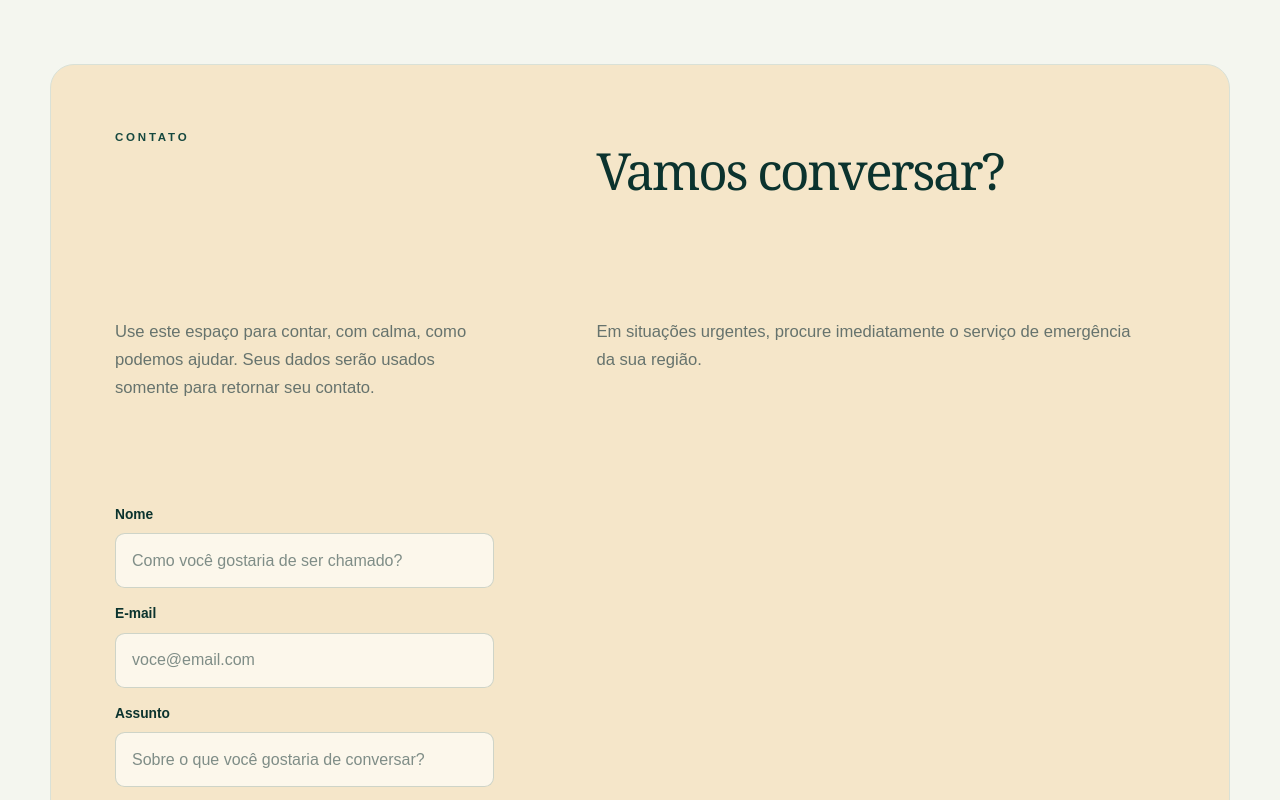
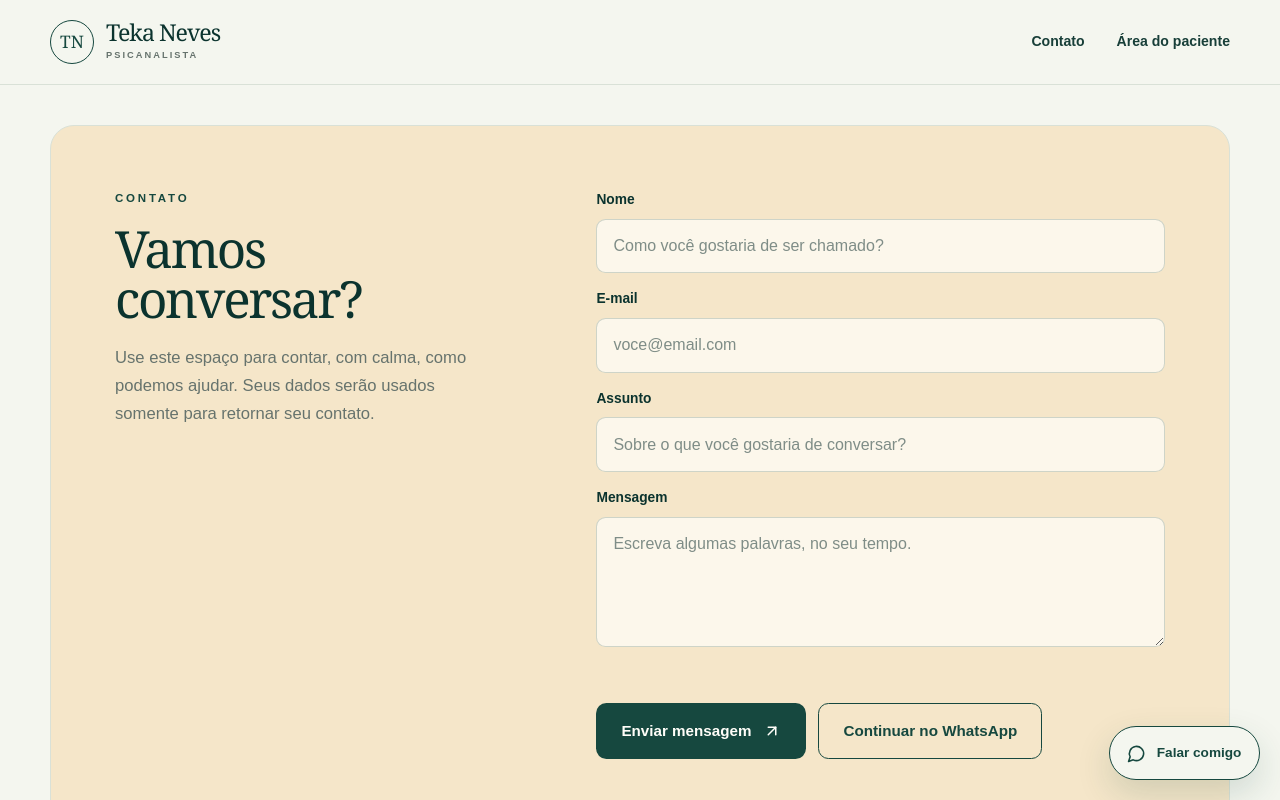
Before and after one commit to saulovitalpaz/tekaneves, a Next.js app: page /contato in a window 1280 px wide. Shown: the top 800 px of the page. Built offline with nearby package versions, Linux system fonts and the light colour scheme.

Commit message:
feat: separate homepage and patient inboxes

```diff
--- a/app/admin/mensagens/page.tsx
+++ b/app/admin/mensagens/page.tsx
@@ -1,10 +1,16 @@
 import { ContactRequestForm } from "@/components/contact-request-form";
+import { HomepageInquiryList } from "@/components/homepage-inquiry-list";
 import { MessageList } from "@/components/message-list";
 import { requireRole } from "@/lib/auth/guards";
+import { prisma } from "@/lib/db";
 import { listInternalInbox, listTekaAdminInbox } from "@/lib/internal-messages";
 
 export default async function AdminMessagesPage() {
   const user = await requireRole(["ADMIN", "THERAPIST"]);
-  const messages = user.role === "ADMIN" ? await listTekaAdminInbox() : await listInternalInbox(user.id);
-  return <div><div className="portal-heading"><div><p className="eyebrow">Contato assíncrono</p><h1 className="display-font">Mensagens de clientes</h1><p>Responda aos retornos relacionados à agenda e aos atendimentos.</p></div></div><div className="contact-layout"><section className="portal-panel"><div className="panel-heading"><div><p className="eyebrow">Entrada</p><h2 className="display-font">Retornos recentes</h2></div></div><MessageList messages={messages} /></section><section className="portal-panel"><div className="panel-heading"><div><p className="eyebrow">Novo retorno</p><h2 className="display-font">Responder cliente</h2></div></div>{messages[0]?.sender ? <ContactRequestForm recipientId={messages[0].sender.id} compact /> : <div className="empty-state"><h3>Nenhum cliente para responder</h3><p>As mensagens recebidas aparecerão nesta área.</p></div>}</section></div></div>;
+  const [messages, homepageInquiries] = await Promise.all([
+    user.role === "ADMIN" ? listTekaAdminInbox() : listInternalInbox(user.id),
+    prisma.homepageInquiry.findMany({ orderBy: { createdAt: "desc" } }),
+  ]);
+
+  return <div><div className="portal-heading"><div><p className="eyebrow">Contato assíncrono</p><h1 className="display-font">Mensagens de clientes</h1><p>Os contatos pela homepage e as mensagens de pacientes ficam separados.</p></div></div><div className="admin-inbox-layout"><section className="portal-panel admin-inbox-homepage"><div className="panel-heading"><div><p className="eyebrow">Homepage</p><h2 className="display-font">Contatos pelo site</h2></div></div><HomepageInquiryList inquiries={homepageInquiries} /></section><section className="portal-panel"><div className="panel-heading"><div><p className="eyebrow">Pacientes</p><h2 className="display-font">Retornos recentes</h2></div></div><MessageList messages={messages} /></section><section className="portal-panel"><div className="panel-heading"><div><p className="eyebrow">Pacientes</p><h2 className="display-font">Responder cliente</h2></div></div>{messages[0]?.sender ? <ContactRequestForm recipientId={messages[0].sender.id} compact /> : <div className="empty-state"><h3>Nenhum cliente para responder</h3><p>As mensagens de pacientes aparecerão nesta área.</p></div>}</section></div></div>;
 }
--- a/app/admin/page.tsx
+++ b/app/admin/page.tsx
@@ -6,10 +6,11 @@ import { prisma } from "@/lib/db";
 export default async function AdminPage() {
   const user = await requireRole(["ADMIN", "THERAPIST"]);
   const requestWhere = user.role === "ADMIN" ? {} : { therapistId: user.id };
-  const [pending, today, unread] = await Promise.all([
+  const [pending, today, internalUnread, homepageUnread] = await Promise.all([
     prisma.appointmentRequest.count({ where: { ...requestWhere, status: "PENDING" } }),
     prisma.appointment.count({ where: { ...requestWhere, status: "CONFIRMED", startAt: { gte: new Date(new Date().setHours(0, 0, 0, 0)), lt: new Date(new Date().setHours(23, 59, 59, 999)) } } }),
-    prisma.contactMessage.count({ where: { recipientId: user.id, readAt: null } }),
+    prisma.contactMessage.count({ where: user.role === "ADMIN" ? { recipient: { role: "THERAPIST" }, readAt: null } : { recipientId: user.id, readAt: null } }),
+    prisma.homepageInquiry.count({ where: { readAt: null } }),
   ]);
-  return <div><div className="portal-heading"><div><p className="eyebrow">Painel administrativo</p><h1 className="display-font">Olá, {user.name.split(" ")[0]}.</h1><p>Uma visão simples da agenda e dos retornos pendentes.</p></div><Link className="button-primary" href="/admin/agenda">Abrir agenda</Link></div><div className="dashboard-grid"><article className="data-card"><span>Solicitações pendentes</span><strong>{pending}</strong><small>Precisam de decisão</small></article><article className="data-card"><span>Consultas hoje</span><strong>{today}</strong><small>Compromissos confirmados</small></article><article className="data-card"><span>Mensagens novas</span><strong>{unread}</strong><small>Contato assíncrono</small></article></div><section className="portal-panel quick-links"><Link href="/admin/agenda"><CalendarDays size={22} /><span><strong>Organizar agenda</strong><small>Disponibilidades e solicitações</small></span></Link><Link href="/admin/clientes"><UserRound size={22} /><span><strong>Ver clientes</strong><small>Informações essenciais para cuidar</small></span></Link><Link href="/admin/mensagens"><MessageCircle size={22} /><span><strong>Responder mensagens</strong><small>Retornos vinculados ao atendimento</small></span></Link></section></div>;
+  return <div><div className="portal-heading"><div><p className="eyebrow">Painel administrativo</p><h1 className="display-font">Olá, {user.name.split(" ")[0]}.</h1><p>Uma visão simples da agenda e dos retornos pendentes.</p></div><Link className="button-primary" href="/admin/agenda">Abrir agenda</Link></div><div className="dashboard-grid"><article className="data-card"><span>Solicitações pendentes</span><strong>{pending}</strong><small>Precisam de decisão</small></article><article className="data-card"><span>Consultas hoje</span><strong>{today}</strong><small>Compromissos confirmados</small></article><article className="data-card"><span>Mensagens de pacientes novas</span><strong>{internalUnread}</strong><small>Contato assíncrono interno</small></article><article className="data-card"><span>Contatos da homepage novos</span><strong>{homepageUnread}</strong><small>Formulários públicos não lidos</small></article></div><section className="portal-panel quick-links"><Link href="/admin/agenda"><CalendarDays size={22} /><span><strong>Organizar agenda</strong><small>Disponibilidades e solicitações</small></span></Link><Link href="/admin/clientes"><UserRound size={22} /><span><strong>Ver clientes</strong><small>Informações essenciais para cuidar</small></span></Link><Link href="/admin/mensagens"><MessageCircle size={22} /><span><strong>Responder mensagens</strong><small>Retornos vinculados ao atendimento</small></span></Link></section></div>;
 }
--- a/app/contato/page.tsx
+++ b/app/contato/page.tsx
@@ -1,15 +1,20 @@
-import { PublicInquiryForm } from "@/components/public-inquiry-form";
+import { ContactSection } from "@/components/contact-section";
+import { PublicSiteFrame } from "@/components/public-site-frame";
 
 export default function ContactPage() {
   return (
-    <main className="section-shell py-16">
-      <section className="soft-panel contact-panel" aria-labelledby="contact-page-title">
-        <p className="eyebrow">Contato</p>
-        <h1 id="contact-page-title" className="display-font section-heading">Vamos conversar?</h1>
-        <p className="section-intro">Use este espaço para contar, com calma, como podemos ajudar. Seus dados serão usados somente para retornar seu contato.</p>
-        <p className="section-intro">Em situações urgentes, procure imediatamente o serviço de emergência da sua região.</p>
-        <PublicInquiryForm variant="detailed" />
-      </section>
-    </main>
+    <PublicSiteFrame>
+      <main>
+        <ContactSection content={{
+          eyebrow: "Contato",
+          title: "Vamos conversar?",
+          description: "Use este espaço para contar, com calma, como podemos ajudar. Seus dados serão usados somente para retornar seu contato.",
+          nameLabel: "Nome",
+          emailLabel: "E-mail",
+          messageLabel: "Mensagem",
+          submitLabel: "Enviar mensagem",
+        }} />
+      </main>
+    </PublicSiteFrame>
   );
 }
--- /dev/null
+++ b/components/homepage-inquiry-list.tsx
@@ -0,0 +1,27 @@
+type HomepageInquirySource = "FLUTUANTE" | "CONTATO_INTERNO" | "WHATSAPP";
+
+type HomepageInquiry = {
+  id: string;
+  name: string;
+  email: string;
+  subject: string | null;
+  message: string;
+  source: HomepageInquirySource;
+  createdAt: Date;
+};
+
+export function homepageInquirySourceLabel(source: HomepageInquirySource) {
+  return {
+    FLUTUANTE: "Janela flutuante",
+    CONTATO_INTERNO: "Contato pelo site",
+    WHATSAPP: "WhatsApp",
+  }[source];
+}
+
+export function HomepageInquiryList({ inquiries }: { inquiries: HomepageInquiry[] }) {
+  if (!inquiries.length) {
+    return <div className="empty-state"><h3>Nenhum contato pela homepage</h3><p>Quando alguém entrar em contato pelo site, a mensagem aparecerá aqui.</p></div>;
+  }
+
+  return <div className="homepage-inquiry-list">{inquiries.map((inquiry) => <article className="homepage-inquiry-card" key={inquiry.id}><div className="homepage-inquiry-heading"><span className="homepage-inquiry-source">{homepageInquirySourceLabel(inquiry.source)}</span><small>{inquiry.createdAt.toLocaleString("pt-BR", { dateStyle: "medium", timeStyle: "short" })}</small></div><strong>{inquiry.name}</strong><a href={`mailto:${inquiry.email}`}>{inquiry.email}</a>{inquiry.subject && <h3>{inquiry.subject}</h3>}<p>{inquiry.message}</p></article>)}</div>;
+}
```
Also changed, not shown: 1 other file (tests, documents, lock files or other folders).
